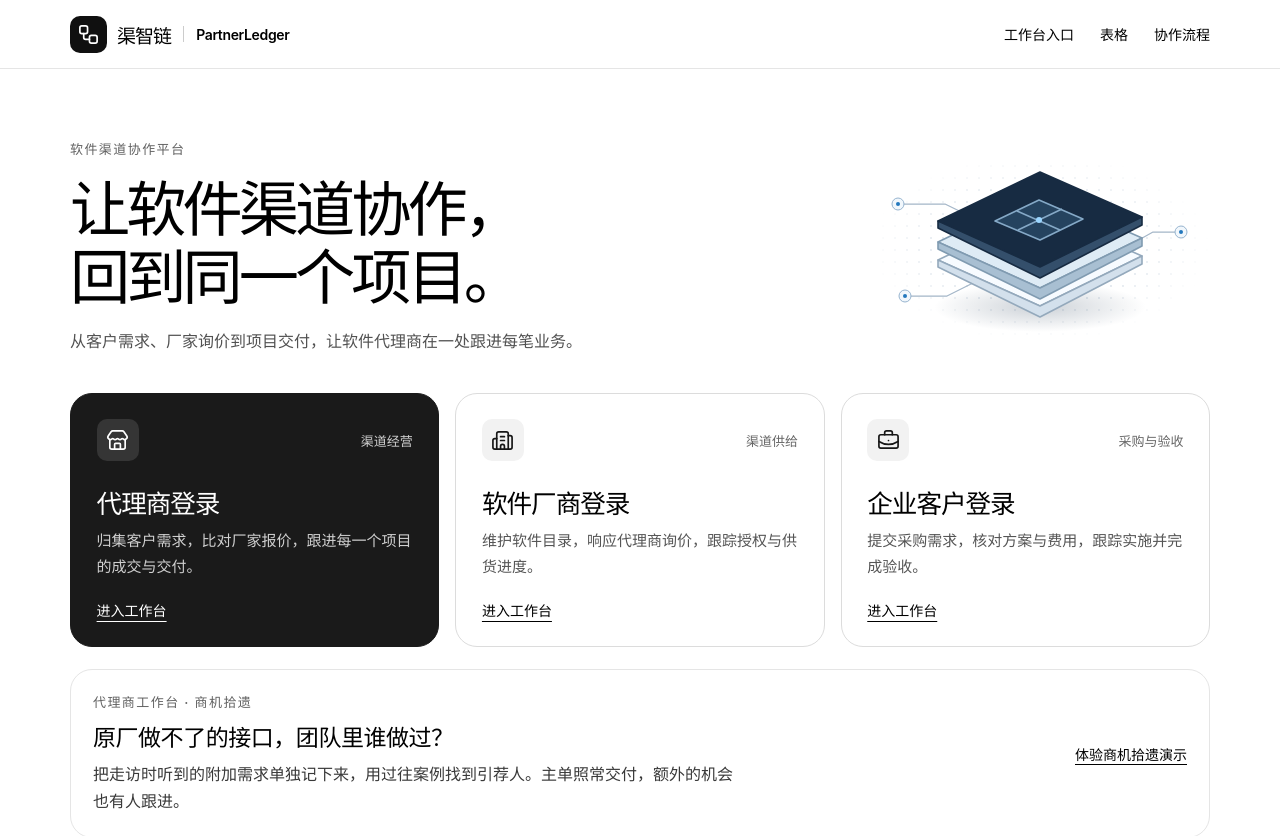
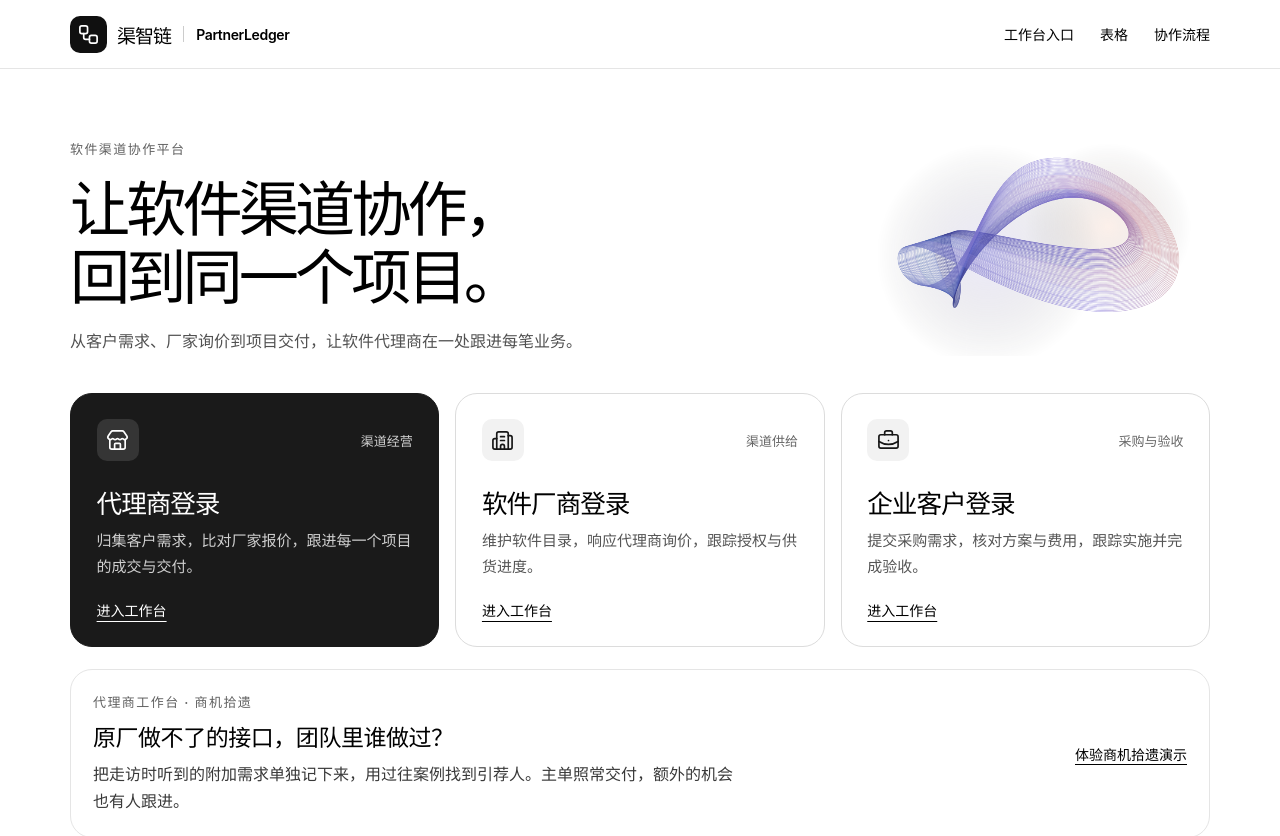
Before and after one commit to wweijie473-boop/PartnerLedger, a Vue app in the folder frontend/: page / in a window 1280 px wide. Shown: the top 836 px of the page. Built offline with nearby package versions, Linux system fonts and the light colour scheme.

Commit message:
feat(frontend): replace portal schematic with abstract motion art

```diff
--- a/frontend/src/Portal.vue
+++ b/frontend/src/Portal.vue
@@ -1,5 +1,6 @@
 <script setup>
 import { ref } from 'vue'
+import PortalArtwork from './PortalArtwork.vue'
 import { UiIcon } from './ui'
 import { entrances } from './entrances.js'
 import './portal.css'
@@ -24,55 +25,7 @@ const phases = [
           <h1 id="portal-title">让软件渠道协作，<br>回到同一个项目。</h1>
           <p class="pl-subtitle">从客户需求、厂家询价到项目交付，让软件代理商在一处跟进每笔业务。</p>
         </div>
-        <div class="pl-visual" aria-hidden="true">
-          <svg viewBox="0 0 340 190" fill="none" focusable="false">
-            <defs>
-              <pattern id="portal-grid" width="12" height="12" patternUnits="userSpaceOnUse">
-                <circle cx="1" cy="1" r=".8" fill="#a5b8ca"/>
-              </pattern>
-              <radialGradient id="portal-grid-fade">
-                <stop offset="35%" stop-color="white"/>
-                <stop offset="100%" stop-color="white" stop-opacity="0"/>
-              </radialGradient>
-              <mask id="portal-grid-mask">
-                <rect width="340" height="190" fill="url(#portal-grid-fade)"/>
-              </mask>
-              <radialGradient id="portal-layer-shadow">
-                <stop stop-color="#172f49" stop-opacity=".22"/>
-                <stop offset="100%" stop-color="#172f49" stop-opacity="0"/>
-              </radialGradient>
-            </defs>
-            <rect width="340" height="190" fill="url(#portal-grid)" mask="url(#portal-grid-mask)"/>
-            <ellipse cx="170" cy="154" rx="106" ry="25" fill="url(#portal-layer-shadow)"/>
-            <g v-for="signal in [
-              { route: 'M28 51h47l43 21', x: 28, y: 51, delay: '.2s' },
-              { route: 'M35 143h42l40-20', x: 35, y: 143, delay: '.8s' },
-              { route: 'M311 79h-28l-43 24', x: 311, y: 79, delay: '1.4s' },
-            ]" :key="signal.route" :style="{ '--signal-delay': signal.delay }">
-              <path :d="signal.route" stroke="#a4b6c8" stroke-width="1.25" stroke-linejoin="round"/>
-              <path :d="signal.route" pathLength="1" class="pl-visual-signal"/>
-              <circle :cx="signal.x" :cy="signal.y" r="6" fill="#f1f7fc" stroke="#96b3ce"/>
-              <circle :cx="signal.x" :cy="signal.y" r="2" fill="#2378bd"/>
-            </g>
-            <g stroke-linejoin="round" stroke-width="1.6">
-              <g class="pl-visual-layer" style="--layer-delay: .82s">
-                <path d="M170 58 272 103 170 153 68 107Z" fill="#f7fbff" stroke="#94a9bc"/>
-                <path d="m68 107 0 7 102 50 102-53v-8l-102 50Z" fill="#d3e0ec" stroke="#94a9bc"/>
-              </g>
-              <g class="pl-visual-layer" style="--layer-delay: 1.15s">
-                <path d="m170 40 102 45-102 50L68 89Z" fill="#deebf5" stroke="#809bb1"/>
-                <path d="m68 89 0 7 102 50 102-53v-8l-102 50Z" fill="#a8bfd2" stroke="#809bb1"/>
-              </g>
-              <g class="pl-visual-layer" style="--layer-delay: 1.5s">
-                <path d="m170 19 102 45-102 50L68 68Z" fill="#172b42" stroke="#172b42"/>
-                <path d="m68 68 0 7 102 50 102-53v-8l-102 50Z" fill="#344f6b" stroke="#172b42"/>
-                <path d="m125 68 44-21 44 19-43 21Z" fill="#25435f" stroke="#85a9c7"/>
-                <path d="m147 58 43 19m-42 0 44-21" stroke="#85a9c7"/>
-                <circle class="pl-visual-beacon" cx="169" cy="67" r="3" fill="#9bd6ff"/>
-              </g>
-            </g>
-          </svg>
-        </div>
+        <PortalArtwork />
       </section>
       <section id="access" aria-label="选择工作台" class="pl-access">
         <a v-for="entry in entrances" :key="entry.role" :href="'/login/' + entry.role" class="pl-entry">
--- /dev/null
+++ b/frontend/src/PortalArtwork.vue
@@ -0,0 +1,113 @@
+<script setup>
+import { onBeforeUnmount, onMounted, ref } from 'vue'
+
+const width = 430
+const height = 250
+const duration = 3800
+const angles = Array.from({ length: 128 }, (_, index) => index * 2 * Math.PI / 128)
+const surface = ref(null)
+let frame
+let motionPreference
+let play
+
+function radialWash(context, x, y, radius, color) {
+  const wash = context.createRadialGradient(x, y, 0, x, y, radius)
+  wash.addColorStop(0, color)
+  wash.addColorStop(1, 'transparent')
+  return wash
+}
+
+function inkGradient(context, colors) {
+  const ink = context.createLinearGradient(40, 168, 395, 69)
+  for (const [index, color] of colors.entries()) ink.addColorStop(index / (colors.length - 1), color)
+  return ink
+}
+
+function painter(context) {
+  const violetWash = radialWash(context, 173, 134, 130, '#a79bef32')
+  const coralWash = radialWash(context, 312, 100, 97, '#f2ad8c2e')
+  const inks = [
+    inkGradient(context, ['#23365c', '#4748a5', '#6c5ec7', '#c66f72']),
+    inkGradient(context, ['#3e72a0', '#5558bd', '#9e7aca', '#dc8975']),
+    inkGradient(context, ['#657cba', '#7770c9', '#a89de2', '#dca9a0']),
+  ]
+
+  return (progress) => {
+    const phase = progress * 2 * Math.PI
+    const bend = 0.42 * Math.sin(phase)
+    const tilt = -0.15 + 0.14 * Math.sin(phase - 0.45)
+    const cosTilt = Math.cos(tilt)
+    const sinTilt = Math.sin(tilt)
+    // Each strand follows the same closed curve at a different offset across the fold.
+    const fold = angles.map(angle => {
+      const x = 127 * Math.cos(angle) + 27 * Math.cos(2 * angle - 0.38 + bend)
+      const y = 47 * Math.sin(2 * angle + 0.34 + bend) + 24 * Math.sin(angle + 0.46) - 10 * Math.cos(angle)
+      const dx = 33 * Math.cos(angle + 0.85 + bend) + 7 * Math.cos(3 * angle)
+      const dy = 31 * Math.sin(angle + 0.52 + bend) + 13 * Math.cos(2 * angle - 0.5)
+      return {
+        x: 207 + x * cosTilt - y * sinTilt,
+        y: 124 + x * sinTilt + y * cosTilt,
+        dx: dx * cosTilt - dy * sinTilt,
+        dy: dx * sinTilt + dy * cosTilt,
+      }
+    })
+
+    context.clearRect(0, 0, width, height)
+    context.globalAlpha = 1
+    context.fillStyle = violetWash
+    context.fillRect(0, 0, width, height)
+    context.fillStyle = coralWash
+    context.fillRect(0, 0, width, height)
+
+    const strands = 54
+    for (let strand = 0; strand < strands; strand++) {
+      const fraction = strand / (strands - 1)
+      const offset = 2 * fraction - 1
+      context.beginPath()
+      const first = fold[0]
+      context.moveTo(first.x + offset * first.dx, first.y + offset * first.dy)
+      for (let index = 1; index < fold.length; index++) {
+        const { x, y, dx, dy } = fold[index]
+        context.lineTo(x + offset * dx, y + offset * dy)
+      }
+      context.closePath()
+      context.strokeStyle = inks[Math.min(inks.length - 1, Math.floor(fraction * inks.length))]
+      context.lineWidth = strand % 9 === 0 ? 1 : 0.64
+      context.globalAlpha = 0.42 + 0.32 * Math.abs(offset)
+      context.stroke()
+    }
+  }
+}
+
+onMounted(() => {
+  const context = surface.value.getContext('2d')
+  if (!context) return
+  context.scale(2, 2)
+  const paint = painter(context)
+  motionPreference = window.matchMedia('(prefers-reduced-motion: reduce)')
+  play = () => {
+    window.cancelAnimationFrame(frame)
+    paint(0)
+    if (motionPreference.matches) return
+    let start
+    const animate = (now) => {
+      start ??= now
+      const progress = Math.min((now - start) / duration, 1)
+      paint(progress)
+      if (progress < 1) frame = window.requestAnimationFrame(animate)
+    }
+    frame = window.requestAnimationFrame(animate)
+  }
+  motionPreference.addEventListener('change', play)
+  play()
+})
+
+onBeforeUnmount(() => {
+  window.cancelAnimationFrame(frame)
+  motionPreference?.removeEventListener('change', play)
+})
+</script>
+
+<template>
+  <canvas ref="surface" class="pl-visual" :width="width * 2" :height="height * 2" aria-hidden="true"></canvas>
+</template>
--- a/frontend/src/portal.css
+++ b/frontend/src/portal.css
@@ -17,28 +17,7 @@
 .pl-kicker { font-size:13px; font-weight:620; letter-spacing:.11em; color:var(--ui-ink-muted); }
 .pl-intro h1 { margin:18px 0 16px; font-size:clamp(42px, 4.7vw, 70px); letter-spacing:-.065em; font-weight:720; line-height:1.12; }
 .pl-subtitle, .pl-case > p:not(.pl-kicker) { color:#515151; line-height:1.85; font-size:16px; }
-.pl-visual { max-width:340px; width:100%; justify-self:end; pointer-events:none; }
-.pl-visual svg { display:block; width:100%; }
-.pl-visual-signal { opacity:0; stroke:#2378bd; stroke-width:2.5; stroke-linecap:round; stroke-dasharray:.2 1; }
-.pl-visual-beacon { transform-box:fill-box; transform-origin:center; }
-@media (prefers-reduced-motion: no-preference) {
-  .pl-visual-signal { animation:pl-signal-arrival 1.4s linear var(--signal-delay) both; }
-  .pl-visual-layer { animation:pl-layer-lift 1.55s ease-in-out var(--layer-delay) both; }
-  .pl-visual-beacon { animation:pl-beacon-pulse 1s ease-in-out 2.45s both; }
-}
-@keyframes pl-signal-arrival {
-  0% { opacity:0; stroke-dashoffset:.2; }
-  18%, 75% { opacity:1; }
-  100% { opacity:0; stroke-dashoffset:-1; }
-}
-@keyframes pl-layer-lift {
-  0%, 100% { transform:translateY(0); }
-  45% { transform:translateY(-6px); }
-}
-@keyframes pl-beacon-pulse {
-  0%, 100% { transform:scale(1); }
-  45% { transform:scale(1.65); }
-}
+.pl-visual { display:block; max-width:430px; width:100%; height:auto; justify-self:end; pointer-events:none; }
 .pl-access { display:grid; grid-template-columns:repeat(3,minmax(0,1fr)); gap:16px; scroll-margin-top:16px; }
 .pl-entry { display:flex; flex-direction:column; align-items:start; padding:clamp(18px, 2vw, 29px); border:1px solid #dcdcdc; border-radius:var(--ui-radius-lg); text-decoration:none; background:#fff; transition:background .15s, border-color .15s; }
 .pl-entry:first-child { color:white; background:#1a1a1a; border-color:#1a1a1a; }
@@ -83,7 +62,7 @@
   .pl-logo i, .pl-logo small { display:none; }
   .pl-intro { display:block; padding:36px 0 24px; }
   .pl-intro h1 { margin:12px 0; font-size:clamp(33px,8.7vw,44px); }
-  .pl-visual { width:min(100%,250px); margin:12px auto 0; }
+  .pl-visual { width:min(100%,280px); margin:12px auto 0; }
 }
 .pl-opportunity { display:flex; align-items:center; justify-content:space-between; flex-wrap:wrap; gap:12px; margin-top:22px; padding:22px; border:1px solid var(--ui-border); border-radius:var(--ui-radius-lg); }
 .pl-opportunity h2 { margin:8px 0; font-size:23px; }
```
